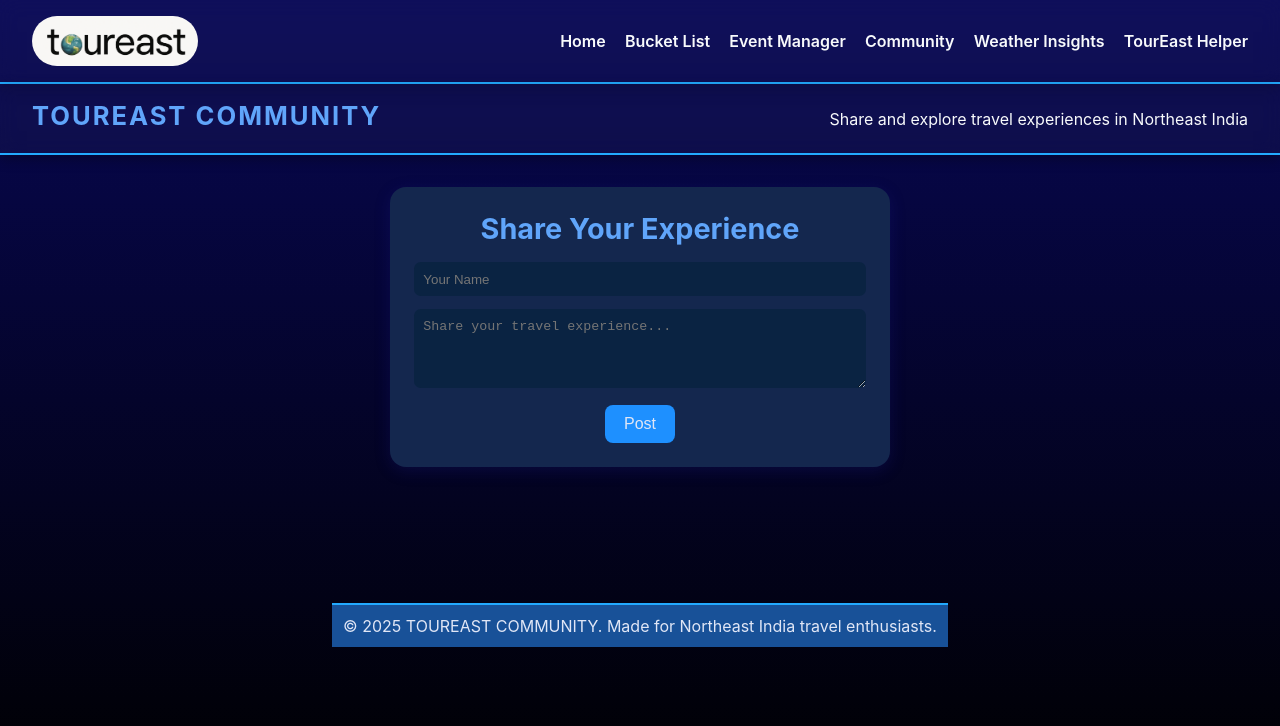
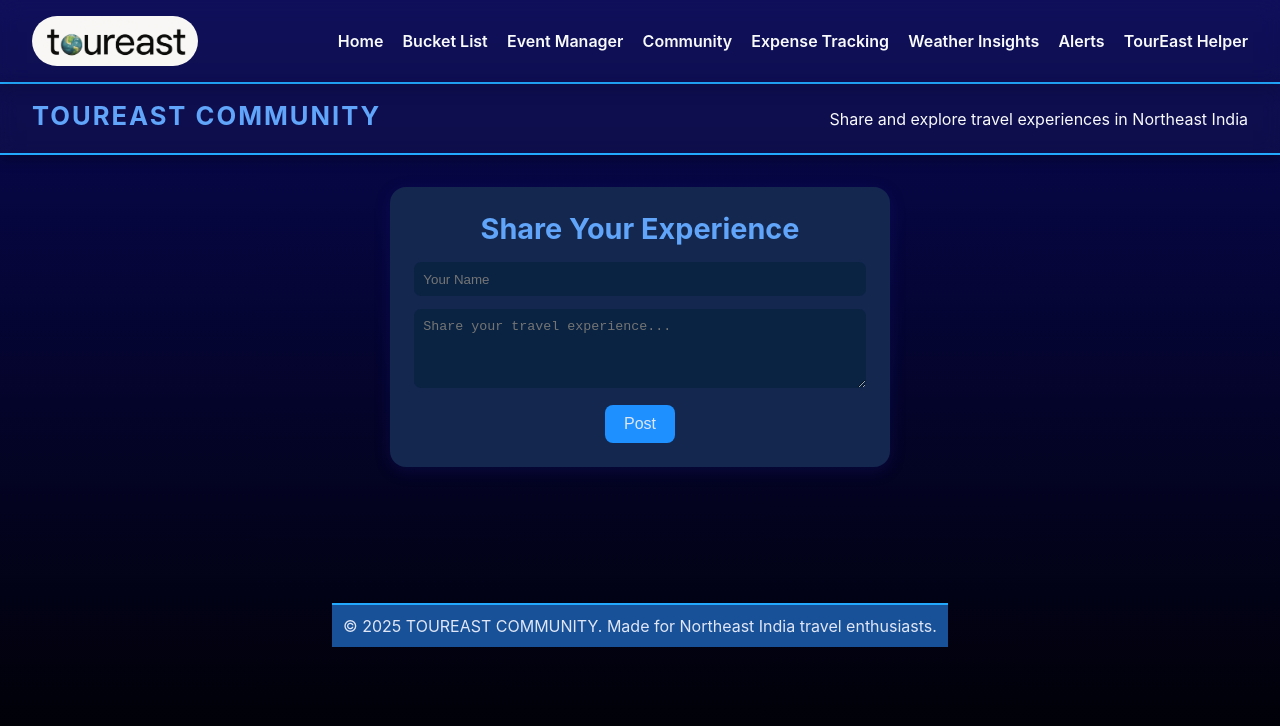
Before and after one commit to ajitdikshit/toureastapp, a plain HTML site: page community.html in a window 1280 px wide. Drawn offline with Linux system fonts and the light colour scheme; no server answers.

Commit message:
Update community.html

```diff
--- a/community.html
+++ b/community.html
@@ -11,15 +11,18 @@
   <link rel="stylesheet" href="styles.css">
 </head>
 <body>
-  <header>
+ <header>
 
     <img src="logo.png" alt="App Logo" class="logo">
-     <nav>
+      <nav>
       <a href="home.html">Home</a>
       <a href="bucket.html">Bucket List</a>
       <a href="events.html">Event Manager</a>
       <a href="community.html">Community</a>
+      <a href="expense-tracker.html">Expense Tracking</a>
+
       <a href="weather.html">Weather Insights</a>
+      <a href="alert.html">Alerts</a>
       <a href="https://cdn.botpress.cloud/webchat/v3.3/shareable.html?configUrl=https://files.bpcontent.cloud/2025/07/14/08/20250714085027-U59VKKK0.json">TourEast Helper</a>
     </nav>
   </header>
```
